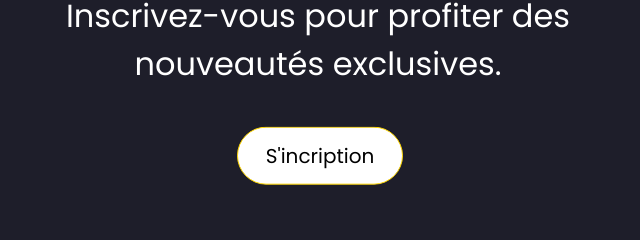
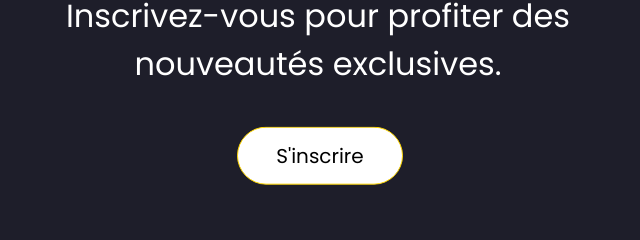
Before and after one commit to Moh7ven/AfricaStream, a plain HTML site: page index.html in a window 1280 px wide. Shown: the part 2497-2737 px from the top of the page, 322-962 px from the left. Drawn offline with Linux system fonts and the light colour scheme.

Commit message:
modif inscript

```diff
--- a/index.html
+++ b/index.html
@@ -712,7 +712,7 @@
         <div class="conseil">
           <p>Inscrivez-vous pour profiter des nouveautés exclusives.</p>
           <div class="inscrip-conseil">
-            <a href="./pages/inscription.html">S'incription</a>
+            <a href="./pages/inscription.html">S'inscrire</a>
           </div>
         </div>
       </section>
```
